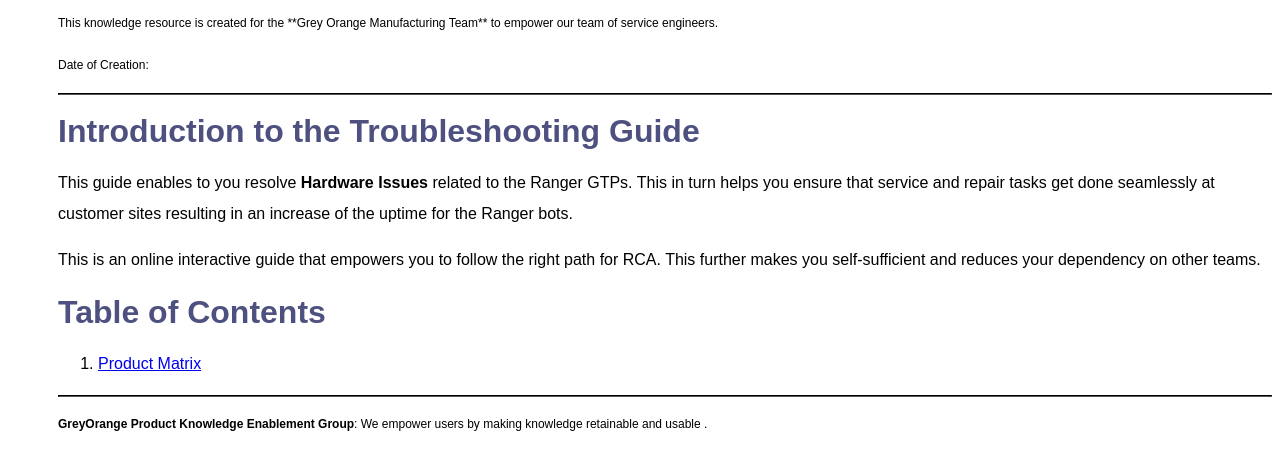
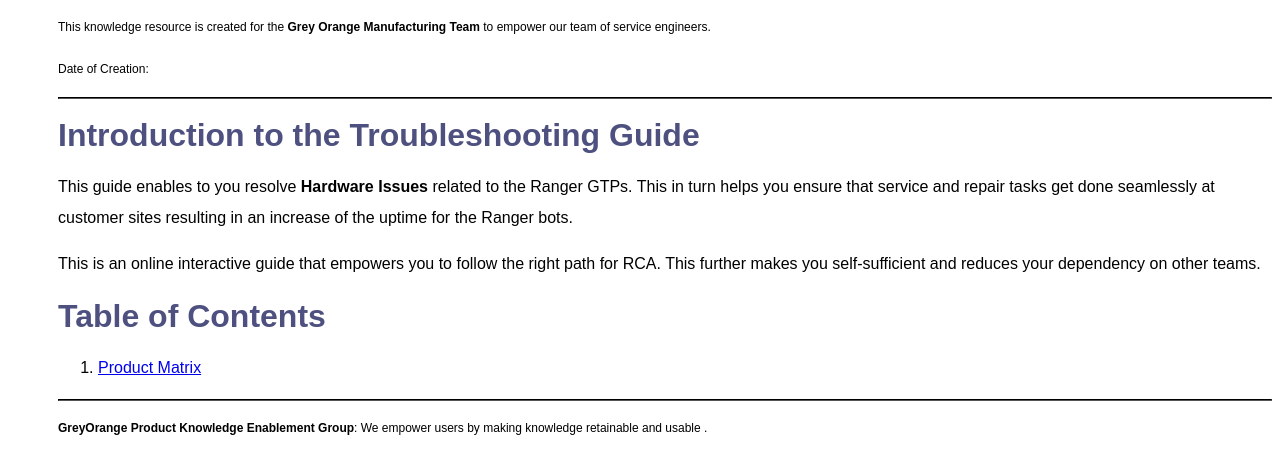
Before and after one commit to mridula-techwriter/GO-Manufacturing-Team-Doc, a Jekyll site: the page built from index.md, in a window 1280 px wide. Shown: the top 474 px of the page. Built offline with Jekyll 4.4.1, drawn with Linux system fonts in a browser that asks for light colours.

```diff
--- a/_includes/header.md
+++ b/_includes/header.md
@@ -1,3 +1,3 @@
-This knowledge resource is created for the **Grey Orange Manufacturing Team** to empower our team of service engineers.
+<p>This knowledge resource is created for the <b>Grey Orange Manufacturing Team</b> to empower our team of service engineers.</p>
 <p>Date of Creation: {{ page.date | date_to_string }} </p>
 <hr/>
```
